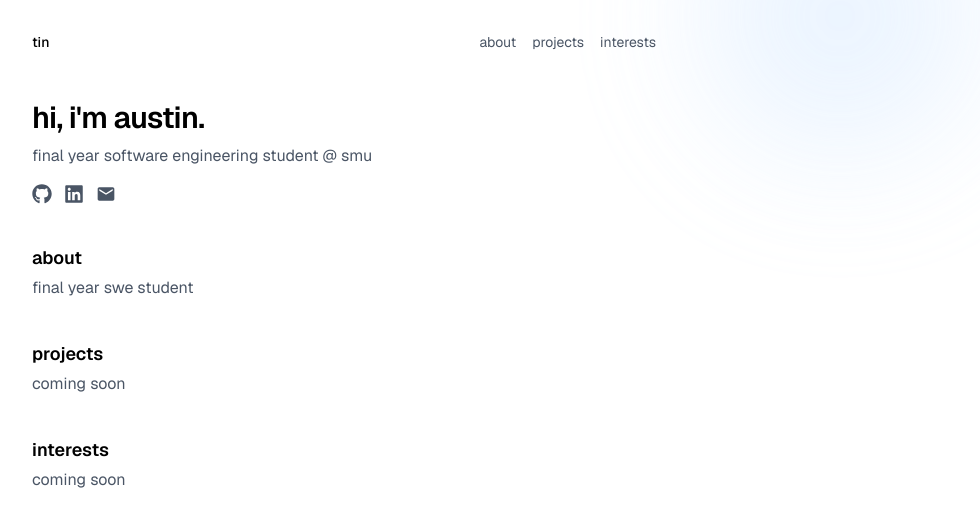
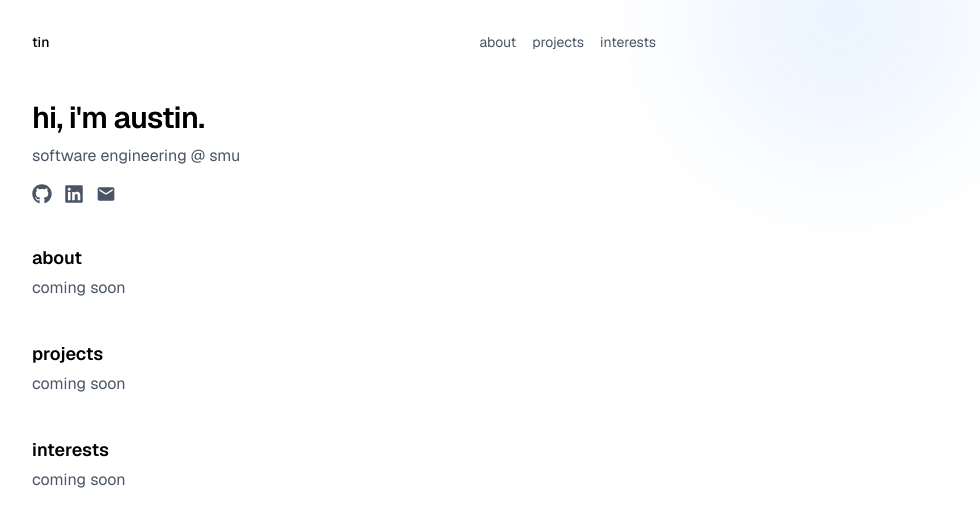
Before and after one commit to auscodes/portfolio, a Next.js app: page / in a window 1280 px wide. Shown: the top 526 px of the page, without its empty margins (296-1276 px from the left). Built offline with nearby package versions, Linux system fonts and the light colour scheme.

Commit message:
update desc

```diff
--- a/app/page.tsx
+++ b/app/page.tsx
@@ -33,7 +33,7 @@
         </h1>
 
         <p className="mt-2 text-gray-600">
-          final year software engineering student @ smu
+          software engineering @ smu
         </p>
 
         <div className="mt-4 flex gap-3">
@@ -68,7 +68,7 @@
 
         <section id="about" className="mt-10">
           <h2 className="text-lg font-semibold">about</h2>
-          <p className="mt-1 text-gray-600">final year swe student</p>
+          <p className="mt-1 text-gray-600">coming soon</p>
         </section>
 
         <section id="projects" className="mt-10">
```
Also changed, not shown: 1 other file (tests, documents, lock files or other folders).
